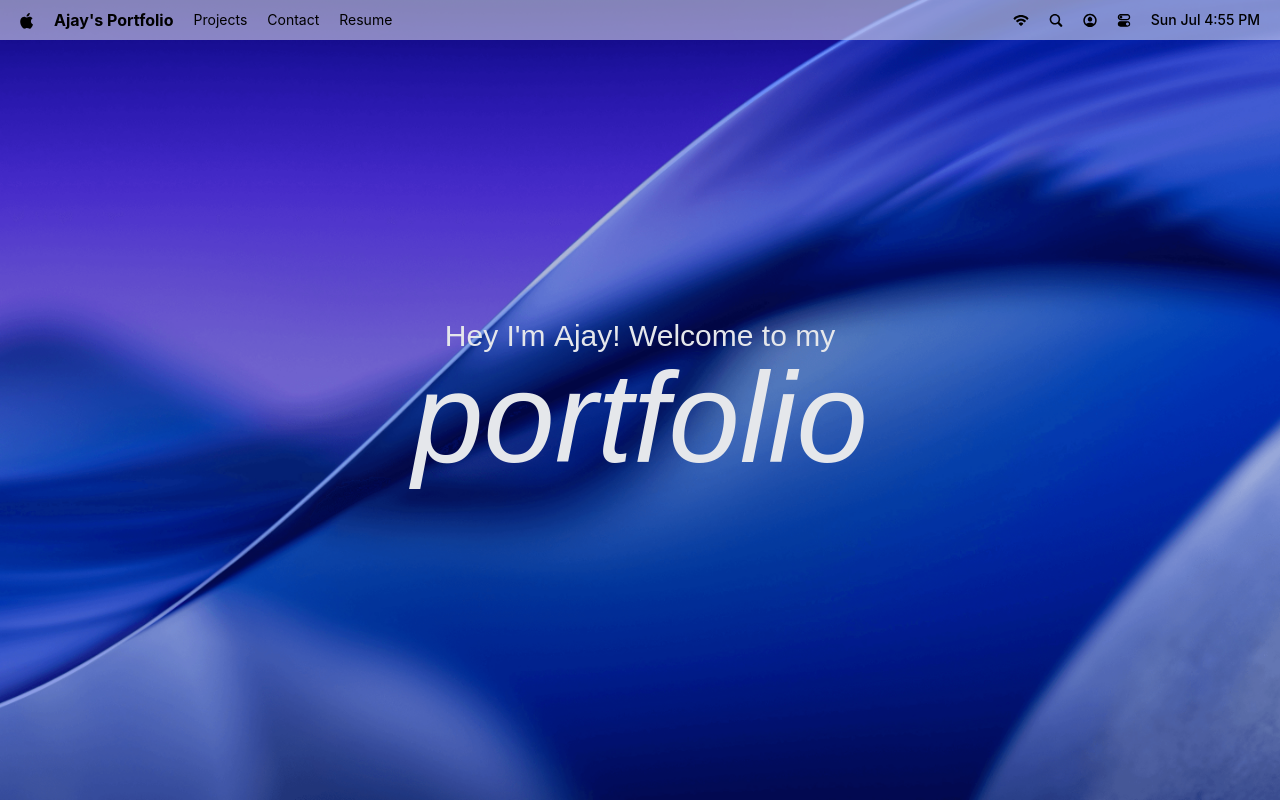
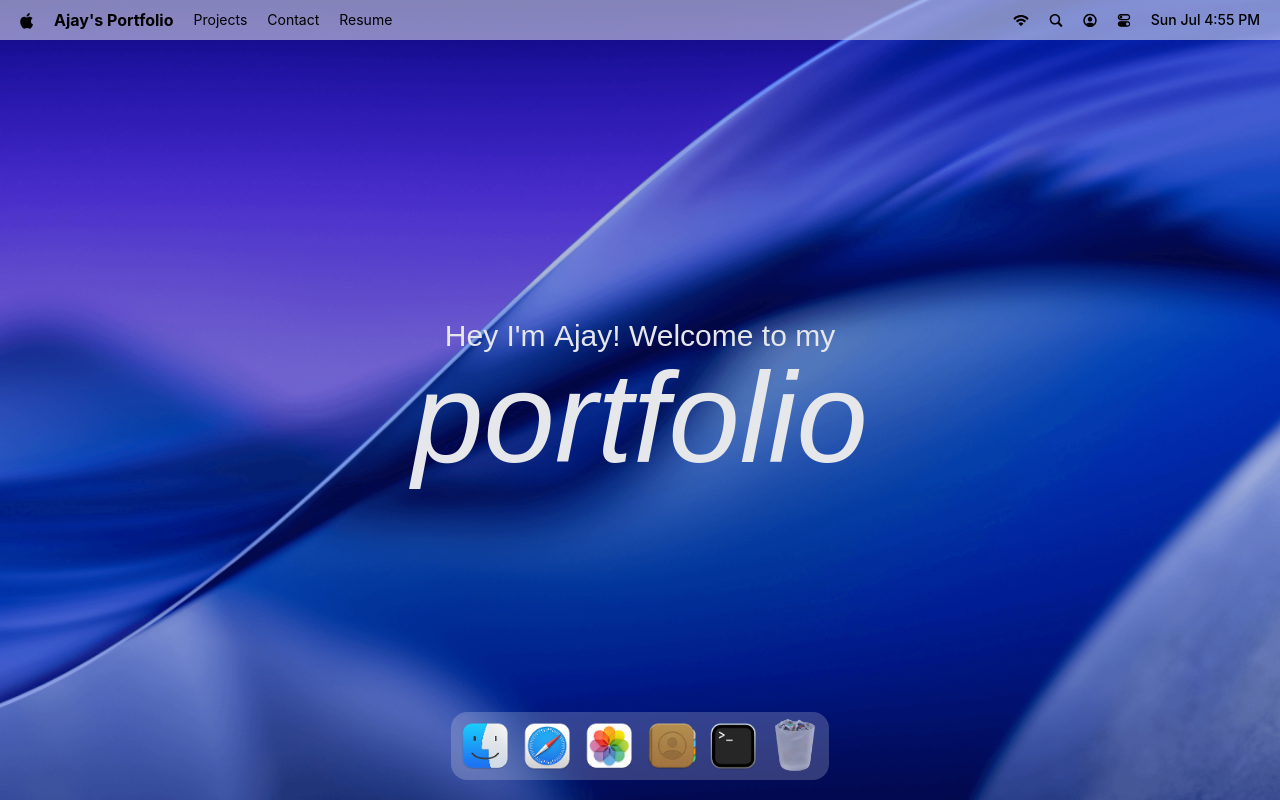
Before and after one commit to jenbuild/macos-portfolio, a React (Vite) app: page / in a window 1280 px wide. Built offline with nearby package versions, Linux system fonts and the light colour scheme; a web font is replaced by a local one.

Commit message:
implement dock ui

```diff
--- a/package.json
+++ b/package.json
@@ -17,6 +17,7 @@
     "lucide-react": "^1.23.0",
     "react": "^19.2.7",
     "react-dom": "^19.2.7",
+    "react-tooltip": "^6.0.8",
     "tailwindcss": "^4.3.2"
   },
   "devDependencies": {
--- a/src/App.jsx
+++ b/src/App.jsx
@@ -1,10 +1,11 @@
-import {Navbar, Welcome} from "#components"
+import {Dock, Navbar, Welcome} from "#components"
 
 const App = () => {
   return (
     <main>
       <Navbar />
       <Welcome />
+      <Dock />
     </main>
   )
 }
--- /dev/null
+++ b/src/components/Dock.jsx
@@ -0,0 +1,87 @@
+import { dockApps } from "#constants";
+import { useGSAP } from "@gsap/react";
+import gsap from "gsap";
+import { useRef } from "react";
+import { Tooltip } from "react-tooltip";
+
+const Dock = () => {
+  const dockRef = useRef(null);
+
+  useGSAP(() => {
+    const dock = dockRef.current;
+    if(!dock) return;
+
+    const icons = dock.querySelectorAll(".dock-icon");
+    const animateIcons = (mouseX) => {
+      const { left } = dock.getBoundingClientRect();
+
+      icons.forEach((icon) => {
+        const { left: iconLeft, width } = icon.getBoundingClientRect();
+        const center = iconLeft -left + width / 2;
+        const distance = Math.abs(mouseX - center)
+        const intensity = Math.exp(-(distance ** 2.5)/ 20000);
+
+        gsap.to(icon, {
+          scale: 1+0.25 * intensity,
+          y: -15 * intensity,
+          duration: 0.2,
+          ease: "power1.out"
+        })
+      })
+    };
+
+    const handleMouseMove = (e) => {
+      const {left} = dock.getBoundingClientRect();
+      animateIcons(e.clientX - left);
+    };
+
+    const resetIcons = () => icons.forEach((icon)=> gsap.to(icon, {
+      scale: 1,
+      y:0,
+      duration:0.3,
+      ease:'power1.out'
+    }))
+
+  dock.addEventListener('mousemove', handleMouseMove);
+  dock.addEventListener('mouseleave', resetIcons);
+
+  return () => {
+    dock.removeEventListener("mousemove", handleMouseMove);
+    dock.removeEventListener("mouseleave", resetIcons);
+  }
+  },[]);
+
+
+
+  const toggleApp = (app) => {}
+
+  return (
+    <section id="dock">
+      <div
+      ref={dockRef}
+      className="dock-container">
+        {dockApps.map(({id,name,icon,canOpen}) => (
+          <div
+          className="relative flex justify-center"
+          key={id}
+          >
+            <button type="button"
+            className="dock-icon"
+            aria-label={name}
+            data-tooltip-id="dock-tooltip"
+            data-tooltip-content={name}
+            data-tooltip-delay-show={150}
+            disabled = {!canOpen}
+            onClick={() => toggleApp({id, canOpen})}
+            >
+              <img src={`/images/${icon}`} alt={name} loading="lazy" className={canOpen?"":"opacity-60" } />
+            </button>
+          </div>
+        ))}
+        <Tooltip id="dock-tooltip" place="top" className="tooltip" />
+      </div>
+      </section>
+  )
+}
+
+export default Dock
--- a/src/components/index.js
+++ b/src/components/index.js
@@ -1,4 +1,5 @@
 import Navbar from "./Navbar";
 import Welcome from "./Welcome";
+import Dock from "./Dock";
 
-export {Navbar, Welcome}
+export {Navbar, Welcome, Dock};
```
Also changed, not shown: 1 other file (tests, documents, lock files or other folders).
